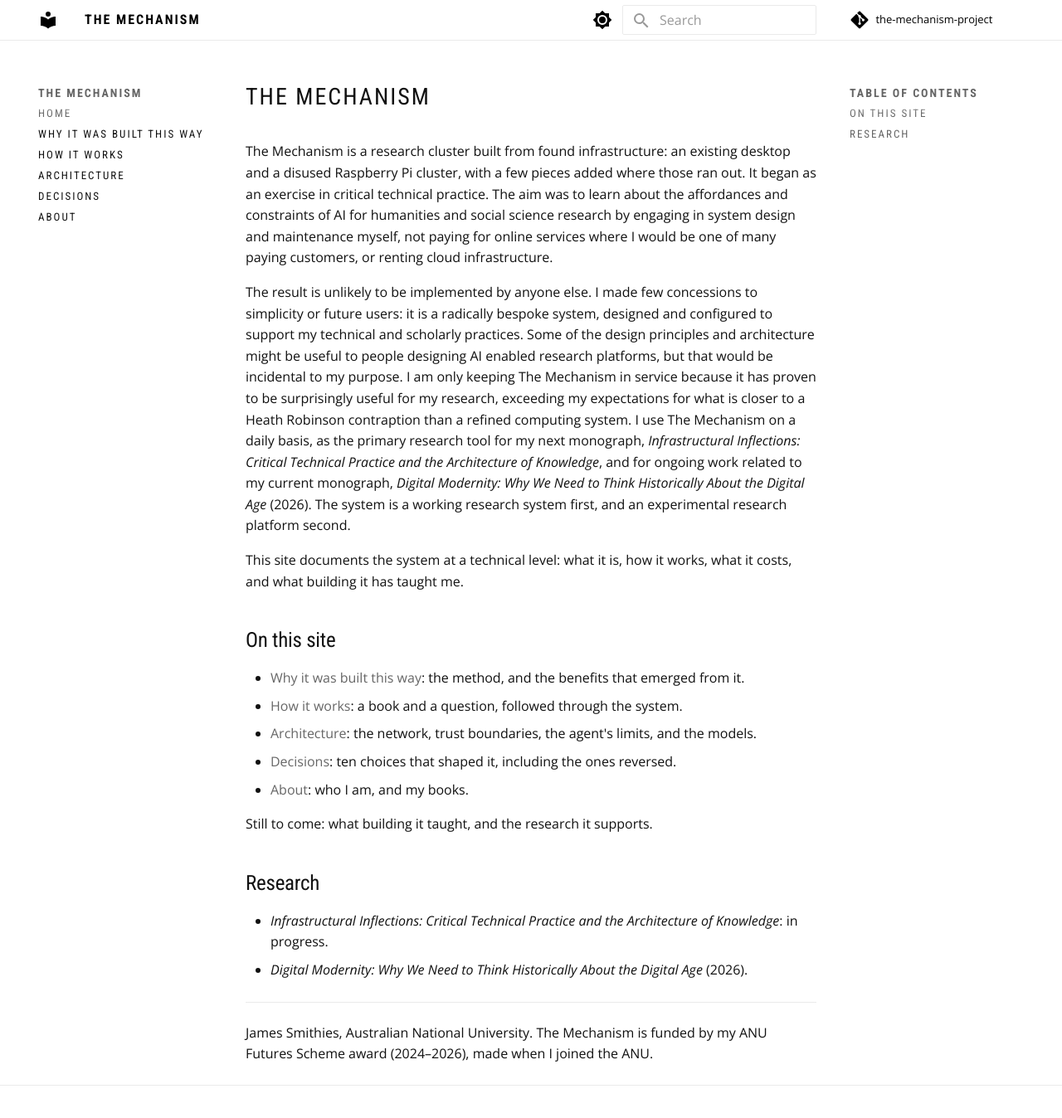
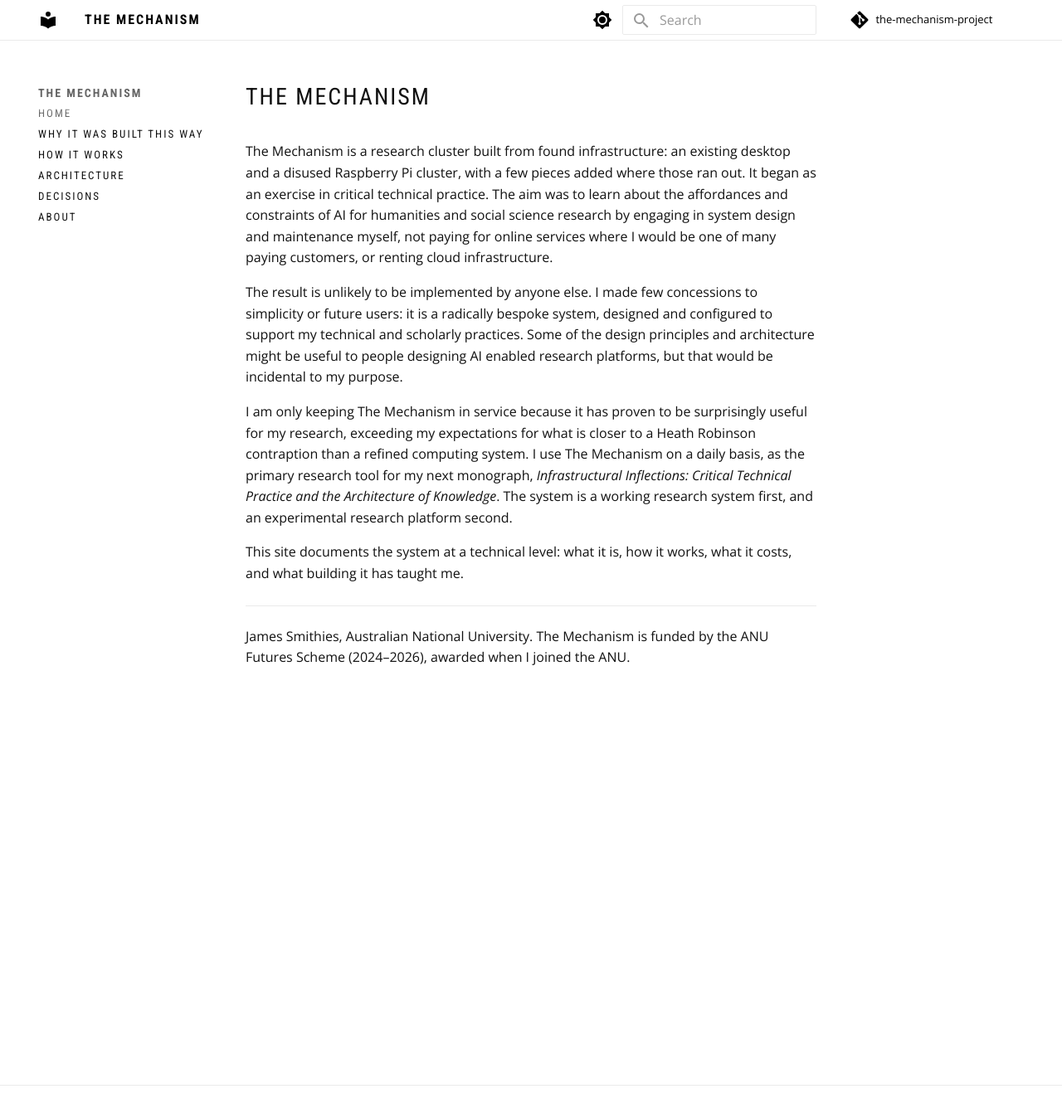
Before and after one commit to jamessmithies/the-mechanism-project, an MkDocs documentation site: the page built from docs/index.md, in a window 1280 px wide and 1353 px high. Shown: the top 1348 px of the window at 83% size. Built offline with MkDocs 1.6.1 and Material for MkDocs 9.7.7, drawn with Linux system fonts in a browser that asks for light colours; comment, search, counter and statistics services are not loaded.

Commit message:
Text updates

```diff
--- a/docs/index.md
+++ b/docs/index.md
@@ -4,30 +4,15 @@ The Mechanism is a research cluster built from found infrastructure: an existing
 disused Raspberry Pi cluster, with a few pieces added where those ran out. It began as an exercise
 in critical technical practice. The aim was to learn about the affordances and constraints of AI for humanities and social science research by engaging in system design and maintenance myself, not paying for online services where I would be one of many paying customers, or renting cloud infrastructure.
 
-The result is unlikely to be implemented by anyone else. I made few concessions to simplicity or future users: it is a radically bespoke system, designed and configured to support my technical and scholarly practices. Some of the design principles and architecture might be useful to people designing AI enabled research platforms, but that would be incidental to my purpose. I am only keeping The Mechanism in service because it has proven to be surprisingly useful for my research, exceeding my expectations for what is closer to a Heath Robinson contraption than a refined computing system. I use The Mechanism on a daily basis, as the primary research tool for my next monograph, *Infrastructural Inflections: Critical Technical Practice and the Architecture of Knowledge*, and for ongoing work related to my current monograph, *Digital Modernity: Why We Need to Think Historically About the Digital Age* (2026). The system is a working research system first, and an experimental research platform second.
+The result is unlikely to be implemented by anyone else. I made few concessions to simplicity or future users: it is a radically bespoke system, designed and configured to support my technical and scholarly practices. Some of the design principles and architecture might be useful to people designing AI enabled research platforms, but that would be incidental to my purpose.
+
+I am only keeping The Mechanism in service because it has proven to be surprisingly useful for my research, exceeding my expectations for what is closer to a Heath Robinson contraption than a refined computing system. I use The Mechanism on a daily basis, as the primary research tool for my next monograph, *Infrastructural Inflections: Critical Technical Practice and the Architecture of Knowledge*. The system is a working research system first, and an experimental research platform second.
 
 This site documents the system at a technical level: what it is, how it works, what it costs, and what
 building it has taught me.
 
 <!-- Introductory video: embed here once published (YouTube, Vimeo or ANU hosting; GitHub Pages will not serve it). -->
 
-## On this site
-
-- [Why it was built this way](why.md): the method, and the benefits that emerged from it.
-- [How it works](how-it-works.md): a book and a question, followed through the system.
-- [Architecture](architecture.md): the network, trust boundaries, the agent's limits, and the models.
-- [Decisions](decisions.md): ten choices that shaped it, including the ones reversed.
-- [About](about.md): who I am, and my books.
-
-Still to come: what building it taught, and the research it supports.
-
-## Research
-
-- *Infrastructural Inflections: Critical Technical Practice and the Architecture of Knowledge*:
-  in progress.
-- *Digital Modernity: Why We Need to Think Historically About the Digital Age* (2026).
-
 ---
 
-James Smithies, Australian National University. The Mechanism is funded by my ANU Futures Scheme
-award (2024–2026), made when I joined the ANU.
+James Smithies, Australian National University. The Mechanism is funded by the ANU Futures Scheme (2024–2026), awarded when I joined the ANU.
```
